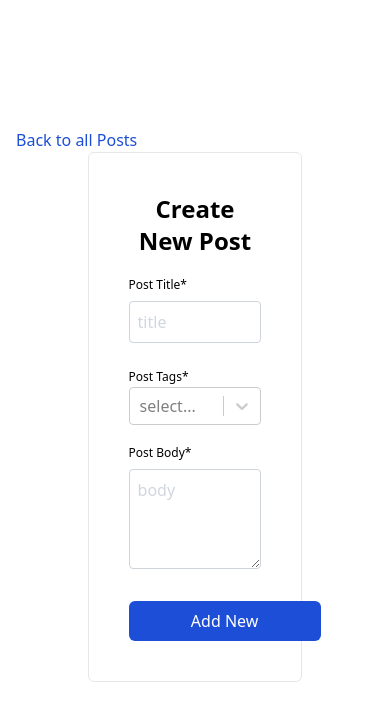
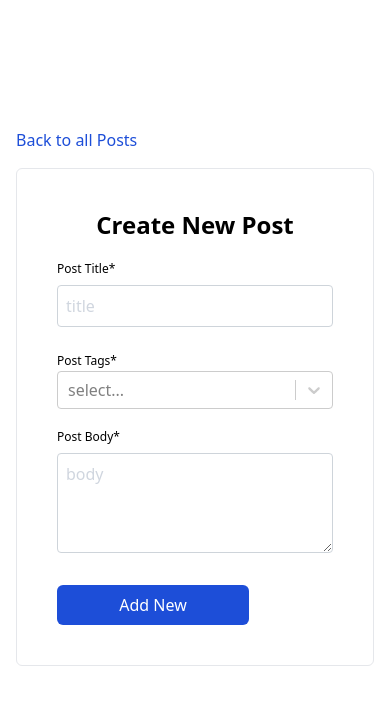
Before and after one commit to wafaaElsaeed/CRUD, a Next.js app: page /posts/create in a window 390 px wide. Shown: the top 720 px of the page. Built offline with nearby package versions, Linux system fonts and the light colour scheme; no server answers.

Commit message:
responsive

```diff
--- a/features/posts/components/AllPostsContainer.tsx
+++ b/features/posts/components/AllPostsContainer.tsx
@@ -45,7 +45,7 @@
 
     return (
         <div>
-            <div className='flex justify-between items-center'>
+            <div className='flex justify-between items-center flex-wrap mb-4'>
                 <h1 className='mt-10 mb-6 text-3xl font-bold text-center'>
                     All Posts
                 </h1>
--- a/features/posts/components/form/PostForm.tsx
+++ b/features/posts/components/form/PostForm.tsx
@@ -83,7 +83,7 @@
       <Link href='/' className='text-blue-700'>
         Back to all Posts
       </Link>
-      <div className='w-[60%] mx-auto  border p-10 rounded-md'>
+      <div className='md:w-[60%] mx-auto  border p-10 rounded-md mt-4'>
         <h1 className='capitalize text-center text-2xl font-bold mb-5'>
           {id ? 'update post' : 'create new post'}
         </h1>
```
